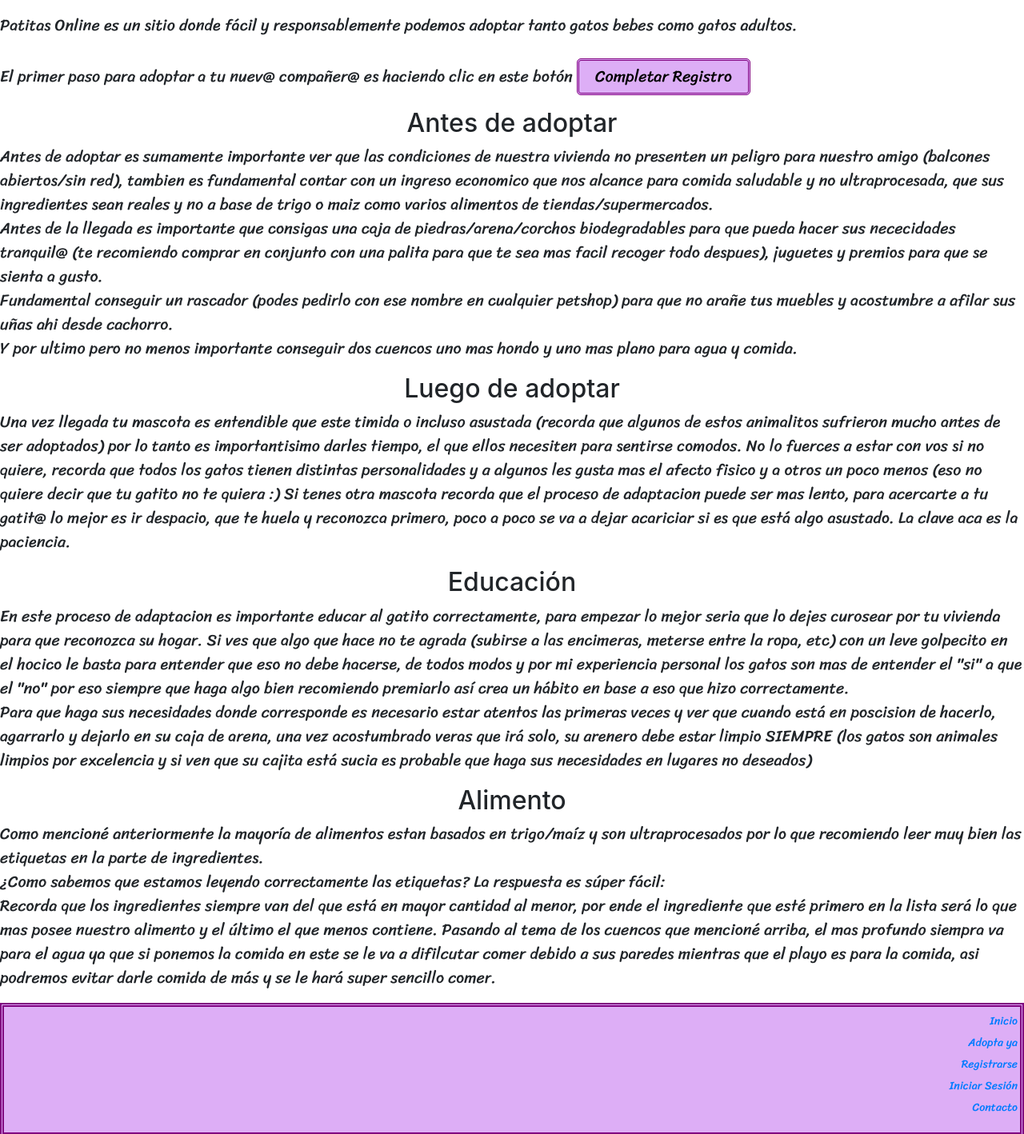
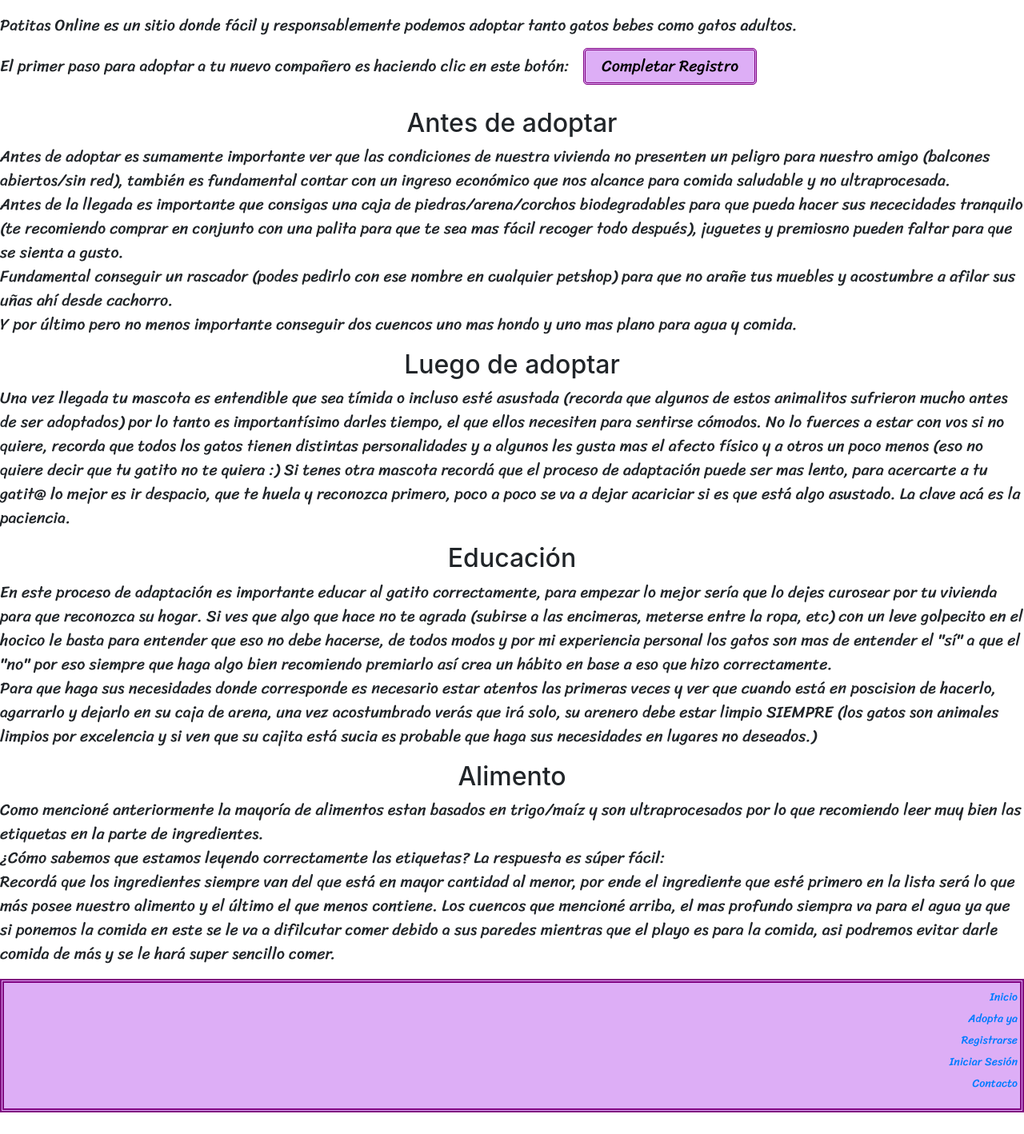
Before and after one commit to guarsi/patitasonlineoficial, a plain HTML site: page index.html in a window 1280 px wide. Shown: the part 329-1747 px from the top of the page at 80% size. After the commit the page ends 1720 px from the top, so only its background shows below. Drawn offline with nearby package versions, Linux system fonts and the light colour scheme.

Commit message:
correciones

```diff
--- a/estilos/estilos.css
+++ b/estilos/estilos.css
@@ -43,7 +43,8 @@ main p .buttonxd {
   background-color: rgb(221, 174, 246);
   border: double purple;
   padding: 5px 20px;
-  margin-top: 2%;
+  margin-top: 1%;
+  margin: 1%;
   border-radius: 5px;
 }
 main main {
--- a/index.html
+++ b/index.html
@@ -66,43 +66,42 @@
       <p>
         Patitas Online es un sitio donde fácil y responsablemente podemos
         adoptar tanto gatos bebes como gatos adultos. <br />
-        El primer paso para adoptar a tu nuev@ compañer@ es haciendo clic en
-        este botón <a href="secciones/registrarse.html"></a>
+        El primer paso para adoptar a tu nuevo compañero es haciendo clic en
+        este botón: <a href="secciones/registrarse.html"></a>
         <button class="buttonxd" type="submit">Completar Registro</button>
       </p>
 
       <h2>Antes de adoptar</h2>
       <p>
-        Antes de adoptar es sumamente importante ver que las condiciones de nuestra vivienda no presenten un peligro para nuestro amigo (balcones abiertos/sin red), tambien
-        es fundamental contar con un ingreso economico que nos alcance para comida saludable y no ultraprocesada, que sus ingredientes sean reales y no a base de trigo
-        o maiz como varios alimentos de tiendas/supermercados. <br> Antes de la llegada es importante que consigas una caja de piedras/arena/corchos biodegradables
-        para que pueda hacer sus nececidades tranquil@ (te recomiendo comprar en conjunto con una palita para que te sea mas facil recoger todo despues), juguetes y premios para que se sienta a gusto. <br>
-        Fundamental conseguir un rascador (podes pedirlo con ese nombre en cualquier petshop) para que no arañe tus muebles y acostumbre a afilar sus uñas ahi desde cachorro. <br>
-        Y por ultimo pero no menos importante conseguir dos cuencos uno mas hondo y uno mas plano para agua y comida.
+        Antes de adoptar es sumamente importante ver que las condiciones de nuestra vivienda no presenten un peligro para nuestro amigo (balcones abiertos/sin red), también
+        es fundamental contar con un ingreso económico que nos alcance para comida saludable y no ultraprocesada. <br> Antes de la llegada es importante que consigas una caja de piedras/arena/corchos biodegradables
+        para que pueda hacer sus nececidades tranquilo (te recomiendo comprar en conjunto con una palita para que te sea mas fácil recoger todo después), juguetes y premiosno pueden faltar para que se sienta a gusto. <br>
+        Fundamental conseguir un rascador (podes pedirlo con ese nombre en cualquier petshop) para que no arañe tus muebles y acostumbre a afilar sus uñas ahí desde cachorro. <br>
+        Y por último pero no menos importante conseguir dos cuencos uno mas hondo y uno mas plano para agua y comida.
       </p>
 
       <h2>Luego de adoptar</h2>
       <p>
-       Una vez llegada tu mascota es entendible que este timida o incluso asustada (recorda que algunos de estos animalitos sufrieron mucho antes de ser adoptados) por lo tanto es importantisimo
-     darles tiempo, el que ellos necesiten para sentirse comodos. No lo fuerces a estar con vos si no quiere, recorda que todos los gatos tienen distintas personalidades y a algunos les gusta mas el afecto fisico y a otros un poco menos (eso no quiere decir que tu gatito no te quiera :)
-     Si tenes otra mascota recorda que el proceso de adaptacion puede ser mas lento, para acercarte a tu gatit@ lo mejor es ir despacio, que te huela y reconozca primero, poco a poco se va a dejar acariciar si es que está algo asustado. La clave aca es la paciencia.
+       Una vez llegada tu mascota es entendible que sea tímida o incluso esté asustada (recorda que algunos de estos animalitos sufrieron mucho antes de ser adoptados) por lo tanto es importantísimo
+     darles tiempo, el que ellos necesiten para sentirse cómodos. No lo fuerces a estar con vos si no quiere, recorda que todos los gatos tienen distintas personalidades y a algunos les gusta mas el afecto físico y a otros un poco menos (eso no quiere decir que tu gatito no te quiera :)
+     Si tenes otra mascota recordá que el proceso de adaptación puede ser mas lento, para acercarte a tu gatit@ lo mejor es ir despacio, que te huela y reconozca primero, poco a poco se va a dejar acariciar si es que está algo asustado. La clave acá es la paciencia.
     </p>
 
 
       <h2>Educación</h2>
       <p>
-        En este proceso de adaptacion es importante educar al gatito correctamente, para empezar lo mejor seria que lo dejes curosear por tu vivienda para que reconozca su hogar. Si ves que algo que hace no te agrada (subirse a las encimeras, meterse entre la ropa, etc) con un leve golpecito en el hocico le
-       basta para entender que eso no debe hacerse, de todos modos y por mi experiencia personal los gatos son mas de entender el "si" a que el "no" por eso siempre que haga algo bien recomiendo premiarlo así crea un hábito en base a eso que hizo correctamente.<br>
-       Para que haga sus necesidades donde corresponde es necesario estar atentos las primeras veces y ver que cuando está en poscision de hacerlo, agarrarlo y dejarlo en su caja de arena, una vez acostumbrado veras que irá solo, su arenero debe estar limpio SIEMPRE (los gatos son animales limpios por excelencia y si ven que su cajita está sucia es probable que haga sus necesidades en lugares no deseados)
+        En este proceso de adaptación es importante educar al gatito correctamente, para empezar lo mejor sería que lo dejes curosear por tu vivienda para que reconozca su hogar. Si ves que algo que hace no te agrada (subirse a las encimeras, meterse entre la ropa, etc) con un leve golpecito en el hocico le
+       basta para entender que eso no debe hacerse, de todos modos y por mi experiencia personal los gatos son mas de entender el "sí" a que el "no" por eso siempre que haga algo bien recomiendo premiarlo así crea un hábito en base a eso que hizo correctamente.<br>
+       Para que haga sus necesidades donde corresponde es necesario estar atentos las primeras veces y ver que cuando está en poscision de hacerlo, agarrarlo y dejarlo en su caja de arena, una vez acostumbrado verás que irá solo, su arenero debe estar limpio SIEMPRE (los gatos son animales limpios por excelencia y si ven que su cajita está sucia es probable que haga sus necesidades en lugares no deseados.)
 
       </p>
 
       <h2>Alimento</h2>
       <p>
         Como mencioné anteriormente la mayoría de alimentos estan basados en trigo/maíz y son ultraprocesados por lo que recomiendo leer muy bien las etiquetas en la parte de ingredientes. <br>
-        ¿Como sabemos que estamos leyendo correctamente las etiquetas? La respuesta es súper fácil: <br>
-        Recorda que los ingredientes siempre van del que está en mayor cantidad al menor, por ende el ingrediente que esté primero en la lista será lo que mas posee nuestro alimento y el último el que menos contiene.
-        Pasando al tema de los cuencos que mencioné arriba, el mas profundo siempra va para el agua ya que si ponemos la comida en este se le va a difilcutar comer debido a sus paredes mientras que el playo es para la comida,
+        ¿Cómo sabemos que estamos leyendo correctamente las etiquetas? La respuesta es súper fácil: <br>
+        Recordá que los ingredientes siempre van del que está en mayor cantidad al menor, por ende el ingrediente que esté primero en la lista será lo que más posee nuestro alimento y el último el que menos contiene.
+        Los cuencos que mencioné arriba, el mas profundo siempra va para el agua ya que si ponemos la comida en este se le va a difilcutar comer debido a sus paredes mientras que el playo es para la comida,
         asi podremos evitar darle comida de más y se le hará super sencillo comer.
       </p>
     </main>
```
Also changed, not shown: secciones/adoptaYa.html (+8 -4 lines), secciones/iniciarSesion.html (+7 -1 lines), secciones/registrarse.html (+2 -2 lines).
